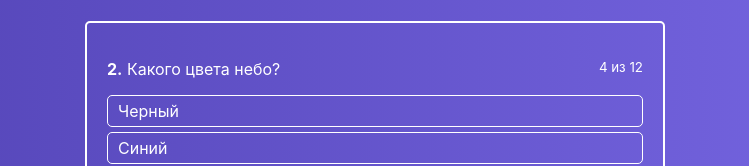
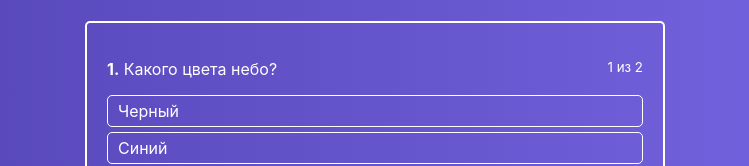
Before and after one commit to susorovpp/react-project, a React (Create React App) app in the folder react-quiz/: page / in a window 1280 px wide. Shown: the part 161-327 px from the top of the page, without its empty margins (265-1014 px from the left). Built offline with nearby package versions, Linux system fonts and the light colour scheme.

Commit message:
add change question

```diff
--- a/react-quiz/src/App.js
+++ b/react-quiz/src/App.js
@@ -1,4 +1,4 @@
-import React, {Component} from 'react'
+import React from 'react'
 import Layout from './hoc/Layout/Layout'
 import Quiz from './Containers/Quiz/Quiz'
 
--- a/react-quiz/src/Components/ActiveQuiz/ActiveQuiz.js
+++ b/react-quiz/src/Components/ActiveQuiz/ActiveQuiz.js
@@ -6,11 +6,11 @@ const ActiveQuiz = props => (
     <div className={classes.ActiveQuiz}>
         <p className={classes.Question}>
             <span>
-                <strong>2.</strong>&nbsp;
+                <strong>{ props.answerNumber }.</strong>&nbsp;
                 {props.question}
             </span>
 
-            <small>4 из 12</small>
+            <small>{ props.answerNumber } из { props.quizLength}</small>
 
         </p>
 
--- a/react-quiz/src/Containers/Quiz/Quiz.js
+++ b/react-quiz/src/Containers/Quiz/Quiz.js
@@ -4,15 +4,28 @@ import ActiveQuiz from '../../Components/ActiveQuiz/ActiveQuiz'
 
 class Quiz extends Component {
     state = {
+        activeQuestion: 0,
         quiz: [
             {
                 question: 'Какого цвета небо?',
                 rightAnswerId: 2,
+                id: 1,
                 answers: [
                     {text: 'Черный', id: 1},
                     {text: 'Синий', id: 2},
                     {text: 'Красный', id: 3},
                     {text: 'Зеленый', id: 4},
+                ]
+            },
+            {
+                question: 'В каком году основали Москву?',
+                rightAnswerId: 1,
+                id: 2,
+                answers: [
+                    {text: '1147', id: 1},
+                    {text: '1201', id: 2},
+                    {text: '1154', id: 3},
+                    {text: '1063', id: 4},
                 ]
             }
         ]
@@ -20,6 +33,10 @@ class Quiz extends Component {
 
     onAnswerClickHandler = (answerId) => {
         console.log('Answer Id: ', answerId);
+
+        this.setState({
+            activeQuestion: this.state.activeQuestion + 1
+        })
     }
 
     render() {
@@ -29,9 +46,11 @@ class Quiz extends Component {
                 <div className={classes.QuizWrapper}>
                     <h1>Ответьте на все вопросы</h1>
                     <ActiveQuiz
-                        answers={this.state.quiz[0].answers}
-                        question={this.state.quiz[0].question}
+                        answers={this.state.quiz[this.state.activeQuestion].answers}
+                        question={this.state.quiz[this.state.activeQuestion].question}
                         onAnswerClick={this.onAnswerClickHandler}
+                        quizLength={this.state.quiz.length}
+                        answerNumber={this.state.activeQuestion + 1}
                     />
                 </div>
             </div>
```
